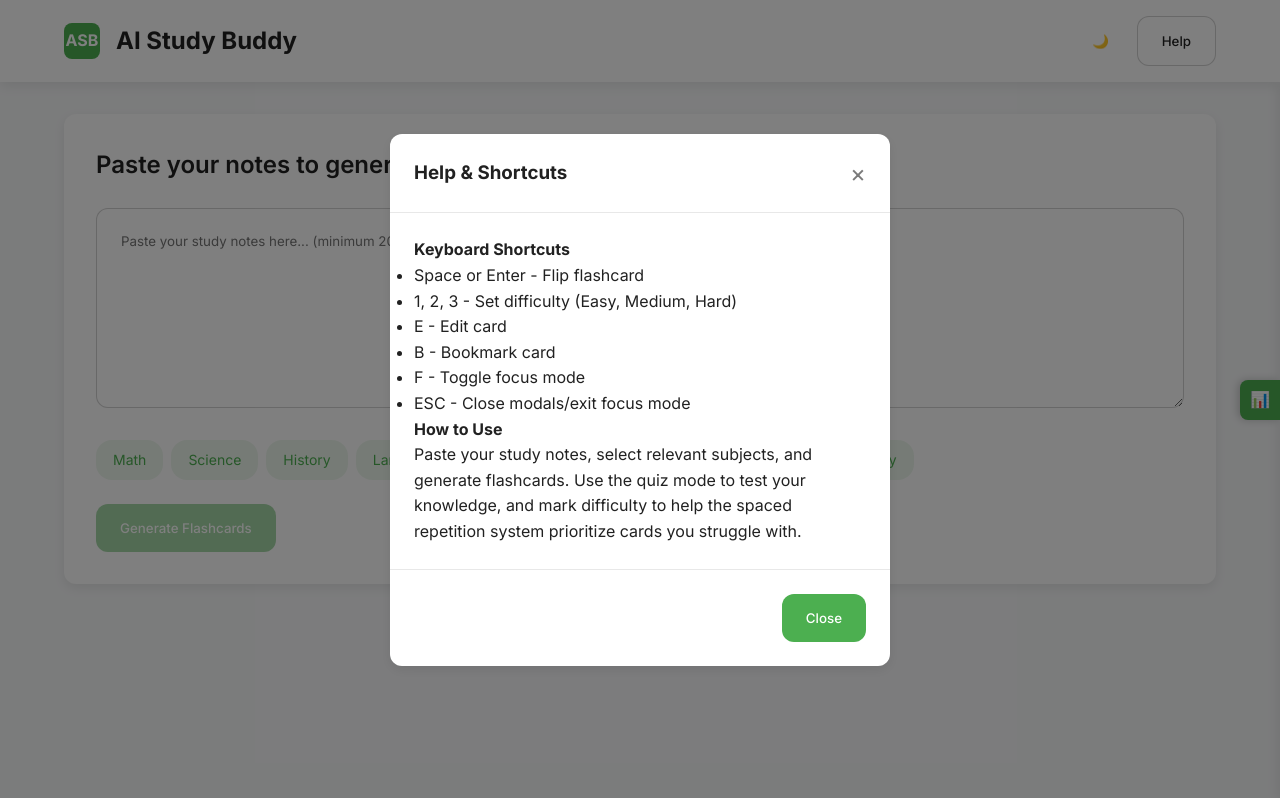
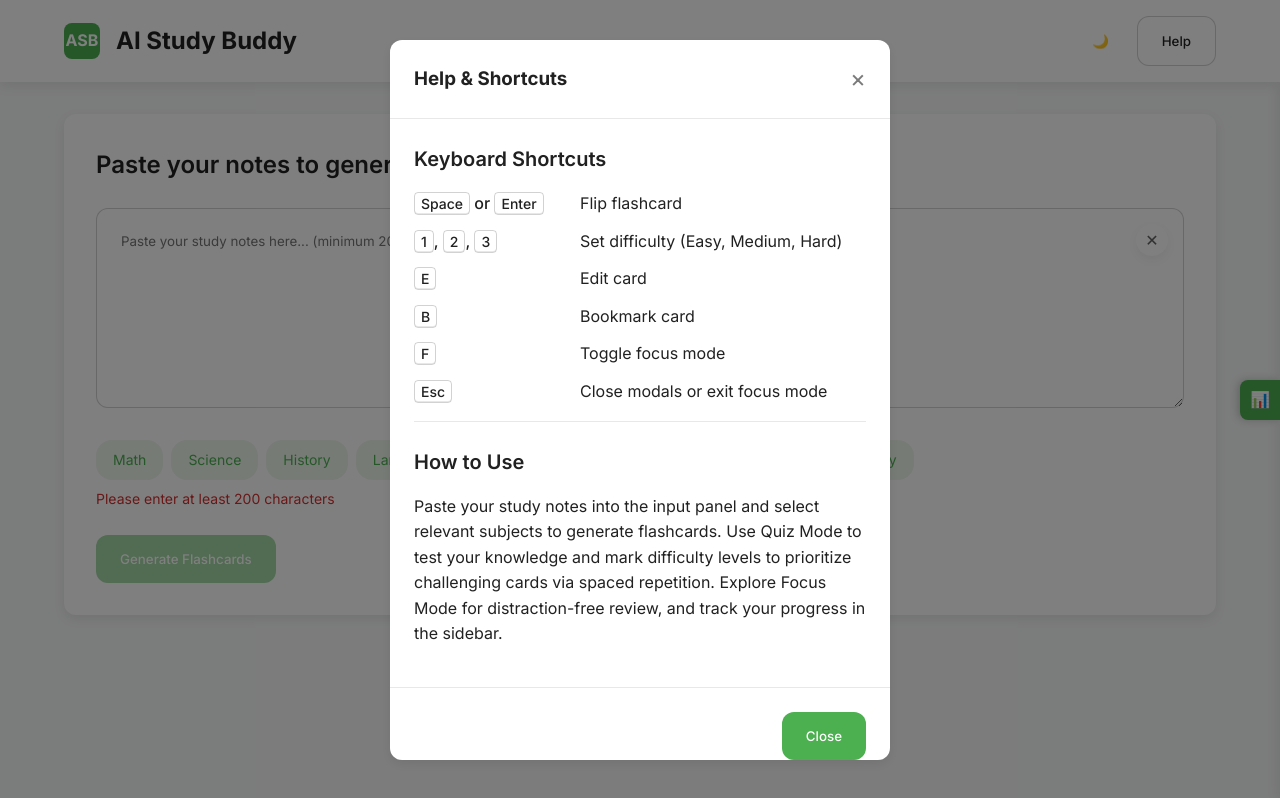
Before and after one commit to talesofcarter/ai-study-buddy, a plain HTML site: page front end/index.html in a window 1280 px wide. Both pictures are taken after a click on the button "Help". Drawn offline with Linux system fonts and the light colour scheme.

Commit message:
add a clear btn to the textarea, and improve the modal UI

```diff
--- a/front end/index.html
+++ b/front end/index.html
@@ -55,10 +55,21 @@
         <h2 class="panel-title">
           Paste your notes to generate flashcards
         </h2>
+        <div class="textarea-container">
           <textarea
             id="notesInput"
             placeholder="Paste your study notes here... (minimum 200 characters)"
           ></textarea>
+          <button
+            class="clear-textarea-btn"
+            id="clearTextareaBtn"
+            aria-label="Clear notes"
+            title="Clear notes"
+          >
+            ✕
+          </button>
+        </div>
+
         <div class="chips-container" id="subjectChips">
           <div class="chip" data-value="math">Math</div>
           <div class="chip" data-value="science">
@@ -358,25 +369,54 @@
           </button>
         </div>
         <div class="modal-body">
-          <h4>Keyboard Shortcuts</h4>
-          <ul>
-            <li>Space or Enter - Flip flashcard</li>
-            <li>
-              1, 2, 3 - Set difficulty (Easy, Medium, Hard)
-            </li>
-            <li>E - Edit card</li>
-            <li>B - Bookmark card</li>
-            <li>F - Toggle focus mode</li>
-            <li>ESC - Close modals/exit focus mode</li>
-          </ul>
-          <h4>How to Use</h4>
+          <section class="modal-section">
+            <h4 class="modal-section-title">
+              Keyboard Shortcuts
+            </h4>
+            <dl class="shortcuts-list">
+              <div class="shortcut-item">
+                <dt>
+                  <kbd>Space</kbd> or <kbd>Enter</kbd>
+                </dt>
+                <dd>Flip flashcard</dd>
+              </div>
+              <div class="shortcut-item">
+                <dt>
+                  <kbd>1</kbd>, <kbd>2</kbd>, <kbd>3</kbd>
+                </dt>
+                <dd>Set difficulty (Easy, Medium, Hard)</dd>
+              </div>
+              <div class="shortcut-item">
+                <dt><kbd>E</kbd></dt>
+                <dd>Edit card</dd>
+              </div>
+              <div class="shortcut-item">
+                <dt><kbd>B</kbd></dt>
+                <dd>Bookmark card</dd>
+              </div>
+              <div class="shortcut-item">
+                <dt><kbd>F</kbd></dt>
+                <dd>Toggle focus mode</dd>
+              </div>
+              <div class="shortcut-item">
+                <dt><kbd>Esc</kbd></dt>
+                <dd>Close modals or exit focus mode</dd>
+              </div>
+            </dl>
+          </section>
+          <section class="modal-section">
+            <h4 class="modal-section-title">How to Use</h4>
             <p>
-            Paste your study notes, select relevant
-            subjects, and generate flashcards. Use the quiz
-            mode to test your knowledge, and mark difficulty
-            to help the spaced repetition system prioritize
-            cards you struggle with.
+              Paste your study notes into the input panel
+              and select relevant subjects to generate
+              flashcards. Use Quiz Mode to test your
+              knowledge and mark difficulty levels to
+              prioritize challenging cards via spaced
+              repetition. Explore Focus Mode for
+              distraction-free review, and track your
+              progress in the sidebar.
             </p>
+          </section>
         </div>
         <div class="modal-footer">
           <button
--- a/front end/script.js
+++ b/front end/script.js
@@ -81,6 +81,9 @@ let state = {
 const elements = {
   themeToggle: document.getElementById("themeToggle"),
   notesInput: document.getElementById("notesInput"),
+  clearTextareaBtn: document.getElementById(
+    "clearTextareaBtn"
+  ),
   generateBtn: document.getElementById("generateBtn"),
   generateSpinner: document.getElementById(
     "generateSpinner"
@@ -175,6 +178,7 @@ function init() {
   renderFlashcards();
   updateProgressSidebar();
   applyTheme();
+  validateInput();
   checkEmptyState();
 }
 
@@ -190,6 +194,12 @@ function setupEventListeners() {
   elements.notesInput.addEventListener(
     "input",
     validateInput
+  );
+
+  // Clear textarea
+  elements.clearTextareaBtn.addEventListener(
+    "click",
+    clearTextarea
   );
 
   // Subject chips
@@ -394,11 +404,23 @@ function toggleTheme() {
 function validateInput() {
   const text = elements.notesInput.value.trim();
   const isValid = text.length >= 200;
+  const hasContent = text.length > 0;
 
   elements.generateBtn.disabled = !isValid;
+  elements.clearTextareaBtn.disabled = !hasContent; // Enable clear button only if textarea has content
   elements.validationMessage.style.display = isValid
     ? "none"
     : "block";
+}
+
+// Clear textarea
+function clearTextarea() {
+  if (!elements.clearTextareaBtn.disabled) {
+    // Only clear if button is enabled
+    elements.notesInput.value = "";
+    validateInput(); // Update validation and button states
+    showToast("Notes cleared", "success");
+  }
 }
 
 // Generate flashcards from notes
--- a/front end/styles.css
+++ b/front end/styles.css
@@ -178,6 +178,37 @@ button {
   font-size: 1.5rem;
   margin-bottom: calc(var(--spacing) * 3);
   font-weight: 600;
+}
+
+.textarea-container {
+  position: relative;
+}
+
+.clear-textarea-btn {
+  position: absolute;
+  top: calc(var(--spacing) * 2);
+  right: calc(var(--spacing) * 2);
+  width: 32px;
+  height: 32px;
+  border-radius: 50%;
+  background-color: var(--surface);
+  color: var(--on-surface);
+  display: flex;
+  align-items: center;
+  justify-content: center;
+  font-size: 1rem;
+  box-shadow: var(--shadow);
+  opacity: 0.7;
+}
+
+.clear-textarea-btn:hover {
+  opacity: 1;
+  background-color: color-mix(
+    in srgb,
+    var(--error) 10%,
+    transparent
+  );
+  color: var(--error);
 }
 
 textarea {
@@ -615,6 +646,61 @@ textarea:focus {
   gap: calc(var(--spacing) * 2);
 }
 
+.modal-section {
+  margin-bottom: calc(var(--spacing) * 3);
+  padding-bottom: calc(var(--spacing) * 2);
+  border-bottom: 1px solid
+    color-mix(in srgb, var(--on-surface) 10%, transparent);
+}
+
+.modal-section:last-child {
+  border-bottom: none;
+  margin-bottom: 0;
+}
+
+.modal-section-title {
+  font-size: 1.25rem;
+  font-weight: 600;
+  color: var(--on-surface);
+  margin-bottom: calc(var(--spacing) * 2);
+}
+
+.shortcuts-list {
+  display: grid;
+  gap: calc(var(--spacing) * 1.5);
+}
+
+.shortcut-item {
+  display: flex;
+  align-items: center;
+  gap: calc(var(--spacing) * 2);
+}
+
+.shortcut-item dt {
+  flex: 0 0 150px; /* Fixed width for alignment */
+  font-weight: 500;
+}
+
+.shortcut-item dd {
+  flex: 1;
+  margin: 0;
+}
+
+kbd {
+  background-color: var(--surface);
+  border: 1px solid
+    color-mix(in srgb, var(--on-surface) 20%, transparent);
+  border-radius: 4px;
+  padding: 2px 6px;
+  font-size: 0.875rem;
+  font-family: "Inter", sans-serif;
+  color: var(--on-surface);
+  box-shadow: inset 0 -1px 0 color-mix(in srgb, var(
+          --on-surface
+        )
+        10%, transparent);
+}
+
 .close-btn {
   background: none;
   border: none;
```
Lines whose indentation alone changed are shown as unchanged.
